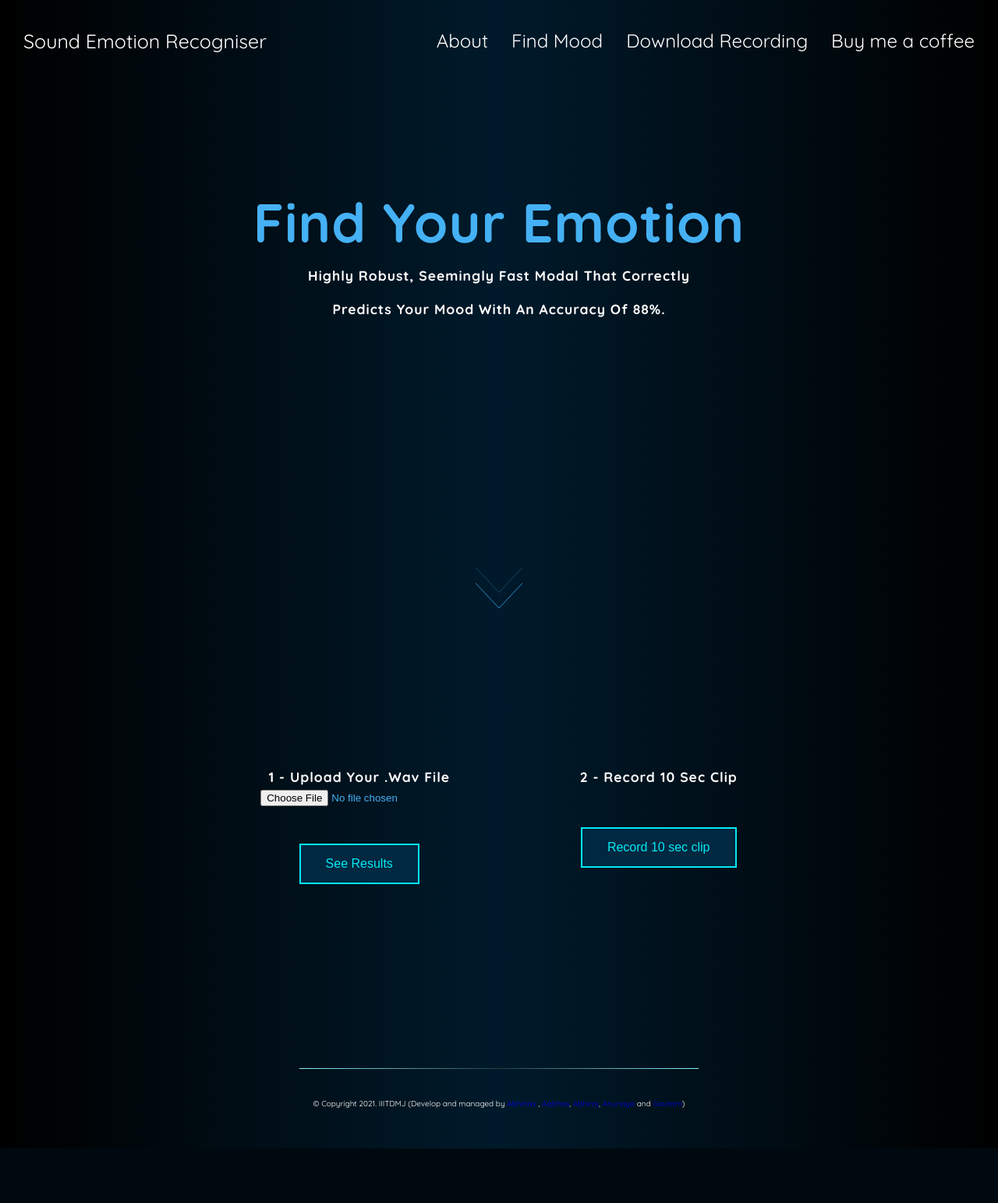
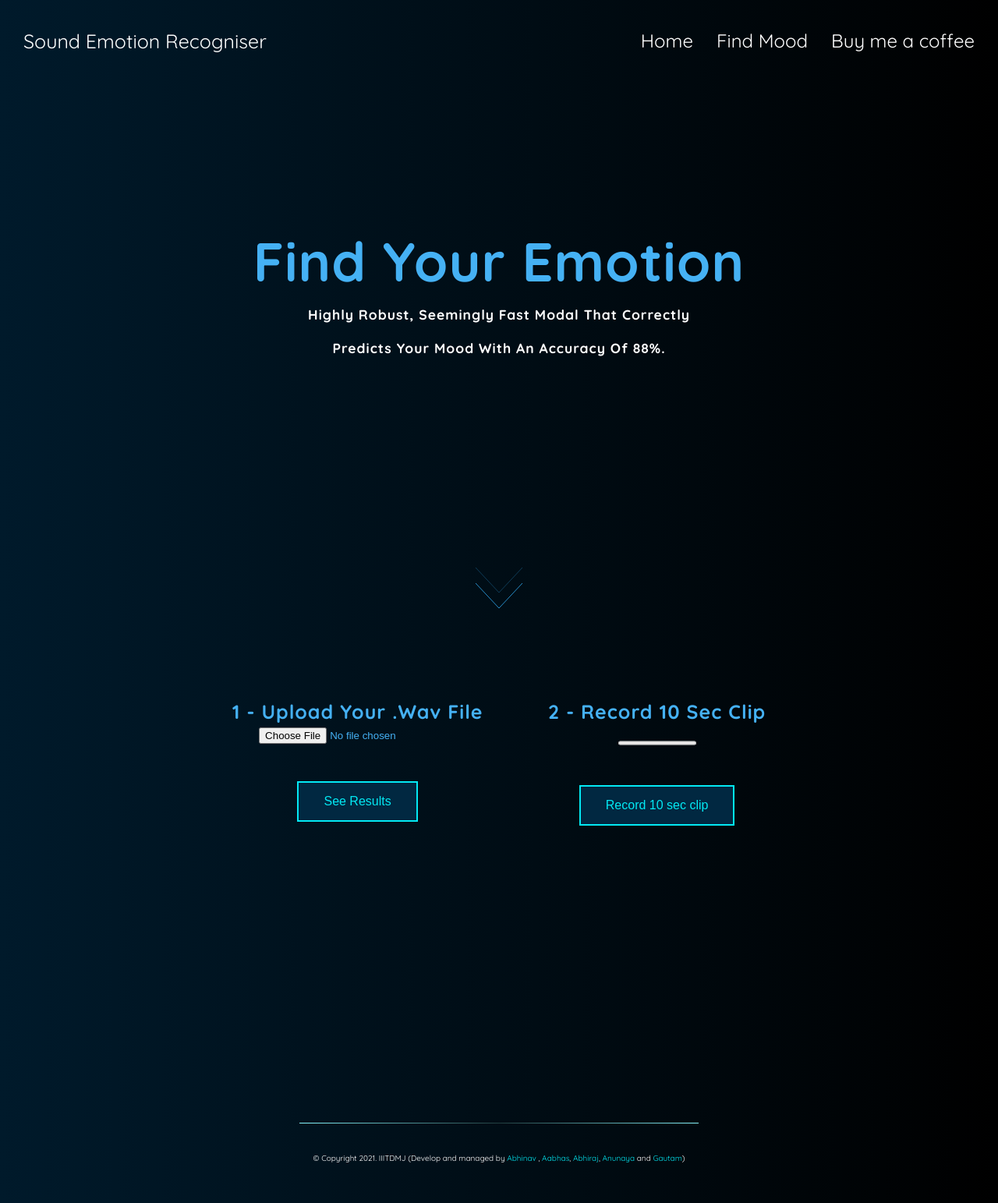
Before and after one commit to Anunaya07/Speech-Emotion-Recognizer, a Flask app: page / in a window 1280 px wide. Shown: the whole page at 78% size. Before the commit the page ends 1473 px from the top, so only its background shows below. Run offline with Flask 2, Linux system fonts and the light colour scheme; parts of the project's set-up code (start-up, migrations or seed data) failed here and were passed over; some libraries are stand-ins or nearby versions.

Commit message:
update ui

```diff
--- a/static/styles/index.css
+++ b/static/styles/index.css
@@ -14,7 +14,7 @@ body {
     font-size: 62.5%;
     font-size: 10px;
     background-color: #00253b;
-    background: linear-gradient(90deg, #000000, #001a2b 50%, #000000);
+    background: linear-gradient(90deg, #000000, #001a2b 0%, #000000);
     overflow-x: hidden;
     color: #45b1f4;
 }
@@ -25,6 +25,10 @@ ul {
 
 a {
     text-decoration: none;
+    color: #03e9f4;
+}
+a:hover {
+    color: #0d476e;
 }
 
 h1,
@@ -124,8 +128,8 @@ p {
 
 
 #about {
-    margin-top: 25em;
-    height: 90vh;
+    padding-top: 30em;
+    height: 100vh;
     text-align: center;
 
 }
@@ -133,10 +137,11 @@ p {
 #findMood{
     display: flex;
     width: 60vw;
-    height: 50vh;
+    height: 80vh;
     margin: auto;
     text-align: center;
     justify-content: space-around;
+    padding-top: 10em;
 }
 
 #download{
--- a/templates/index.html
+++ b/templates/index.html
@@ -25,10 +25,9 @@
             </div>
             <div id="mainListDiv" class="main_list">
                 <ul class="navlinks">
-                    <li><a href="#about">About</a></li>
-                    <li><a href="#">Find Mood</a></li>
-                    <li><a href="#">Download Recording</a></li>
-                    <li><a href="#">Buy me a coffee</a></li>
+                    <li><a href="#about">Home</a></li>
+                    <li><a href="#findMood">Find Mood</a></li>
+                    <li><a href="https://www.buymeacoffee.com/">Buy me a coffee</a></li>
                 </ul>
             </div>
             <span class="navTrigger">
@@ -52,8 +51,8 @@
         {% if transcript != "" %}
 
         <div id="speechTranscriptContainer">
-                <h1>Results</h1>
-                <p id="speechText" style="color: white">{{ transcript }}</p>
+            <!-- <h3>Results</h3> -->
+            <h1 id="speechText" style="color: white; margin-top: 1em;">{{ transcript }}</h1>
             <section id="download">
                 <h3>
                     <a href="{{ url_for('.download_file') }}">Download your Recording</a>
@@ -64,16 +63,16 @@
     </section>
 
     <!-- Find Mood Section -->
-    <section id ="findMood">
+    <section id="findMood">
 
         <!-- Upload button -->
         <div class="upload">
-            <h3>1 - Upload your .wav file</h3>
+            <h2>1 - Upload your .wav file</h2>
             <form method="post" enctype="multipart/form-data">
 
-            <input type="file" name="file"/>
+                <input type="file" name="file" />
                 <br>
-            <input class="button" type="submit" id="submitButton" value="See Results"/>
+                <input class="button" type="submit" id="submitButton" value="See Results" />
                 <br>
                 <!-- <input type="submit" id="submitButton" value="See Results"/> -->
             </form>
@@ -82,10 +81,13 @@
 
         <!-- Record button -->
         <div class="record">
-            <h3>2 - Record 10 sec clip</h3>
+            <h2>2 - Record 10 sec clip</h2>
             <form method="post" enctype="multipart/form-data">
-
-            <input class="button" type="submit" id="submitButton" value="Record 10 sec clip"/>
+                <br>
+                <progress value="0" max="10" id="progressBar"></progress>
+                <br>
+                <input class="button" type="submit" id="submitButton" value="Record 10 sec clip"
+                    onclick="showPopUp()" />
             </form>
 
         </div>
@@ -130,6 +132,16 @@
 
     <!-- Function used to shrink nav bar removing paddings and adding black background -->
     <script>
+        showPopUp=()=>{
+            var timeleft = 10;
+            var downloadTimer = setInterval(function () {
+                if (timeleft <= 0) {
+                    clearInterval(downloadTimer);
+                }
+                document.getElementById("progressBar").value = 10 - timeleft;
+                timeleft -= 1;
+            }, 1000);
+        }
         $(window).scroll(function () {
             if ($(document).scrollTop() > 50) {
                 $('.nav').addClass('affix');
```
Also changed, not shown: 1 other file. Lines whose indentation alone changed are shown as unchanged.
